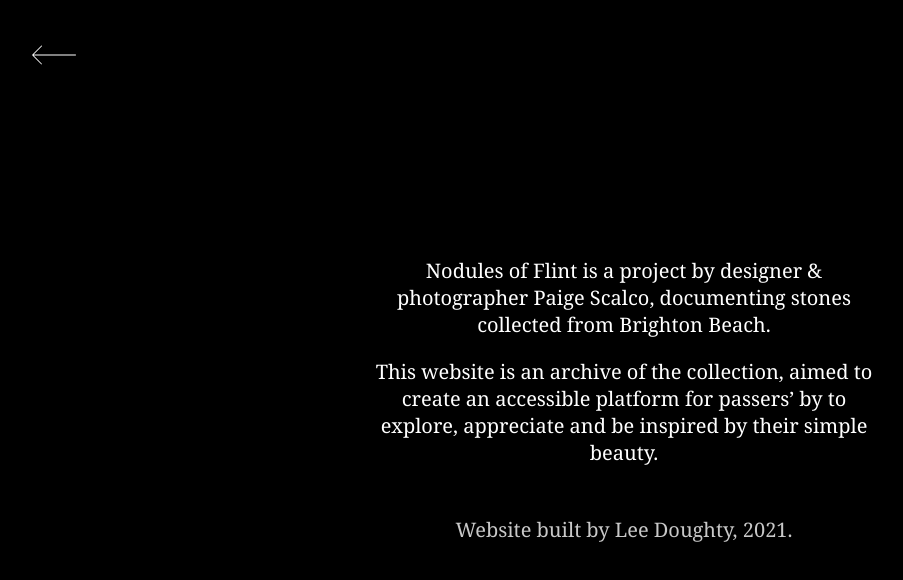
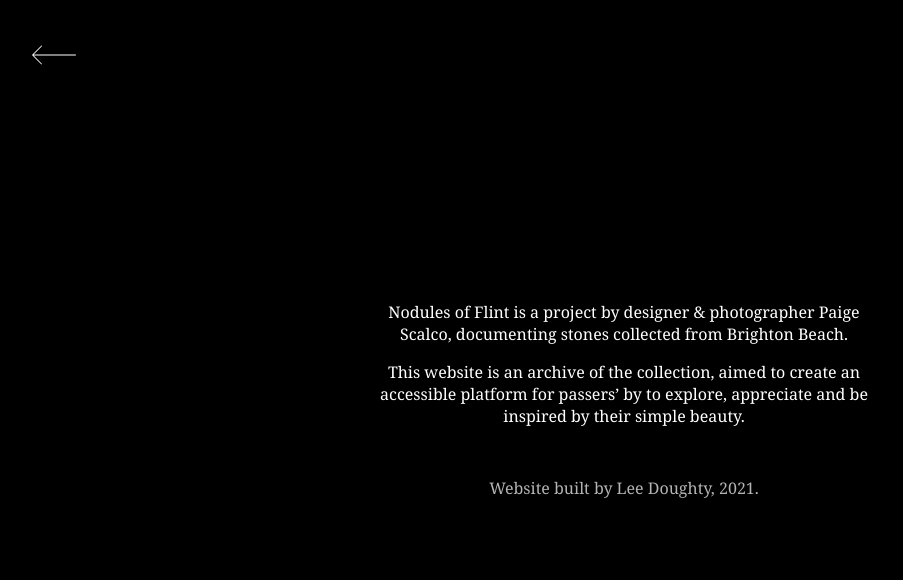
Before and after one commit to leedoughty/nodules-of-flint, a Next.js app: page /about in a window 1280 px wide. Shown: the top 580 px of the page, without its empty margins (16-919 px from the left). Built offline with nearby package versions, Linux system fonts and the light colour scheme; a web font is replaced by a local one.

Commit message:
Update about page text based on designs

```diff
--- a/styles/About.module.css
+++ b/styles/About.module.css
@@ -1,12 +1,11 @@
 .container {
   text-align: center;
-  width: 60vw;
-  font-size: 20px;
+  width: 70vw;
 }
 
 .website {
   margin-top: 50px;
-  color: rgb(200, 200, 200);
+  color: rgb(180, 180, 180);
 }
 
 .arrow {
```
